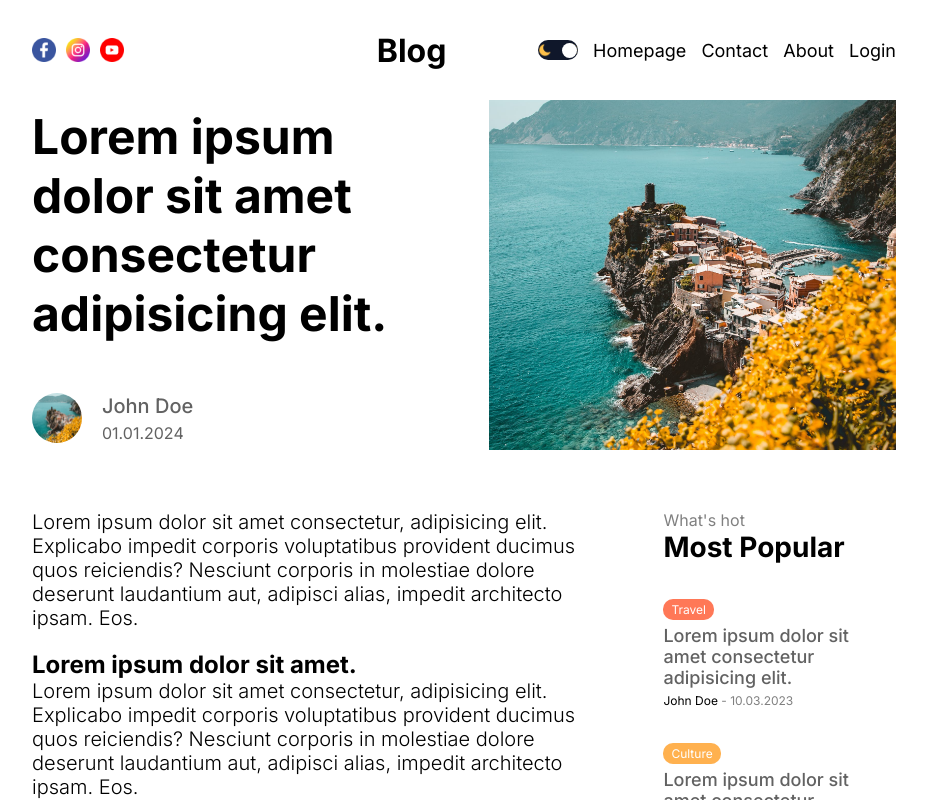
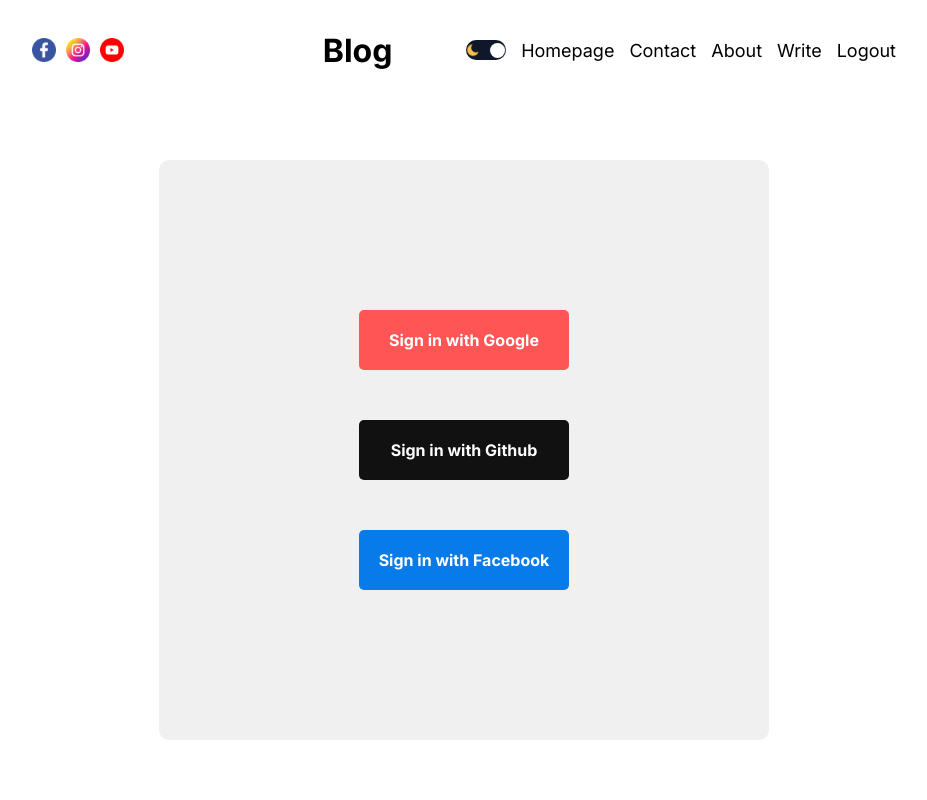
Before and after one commit to mdarrakibislamrifat/blog, a Next.js app: page /login in a window 1280 px wide. Shown: the top 800 px of the page, without its empty margins (176-1103 px from the left). Built offline with nearby package versions, Linux system fonts and the light colour scheme.

Commit message:
Login page design

```diff
--- /dev/null
+++ b/src/app/login/loginPage.module.css
@@ -0,0 +1,55 @@
+.container{
+    display: flex;
+    align-items: center;
+    justify-content: center;
+    margin-top: 60px;
+}
+
+.wrapper{
+    background-color: var(--softBg);
+    padding: 150px 200px;
+    display: flex;
+    flex-direction: column;
+    gap: 50px;
+    border-radius: 10px;
+}
+
+.socialButton{
+    padding: 20px;
+    border-radius: 5px;
+    border: none;
+    color: white;
+    font-weight: bold;
+    cursor: pointer;
+    display: flex;
+    align-items: center;
+    justify-content: center;
+}
+
+.socialButton:first-child{
+background-color: #ff5555;
+}
+
+.socialButton:nth-child(2){
+    background-color: #111;
+}
+
+.socialButton:nth-child(3){
+    background-color: #087BEA;
+}
+
+@media screen and (max-width:768px) {
+    .wrapper{
+        padding: 50px 100px;
+    }
+}
+
+@media screen and(max-width:640px) {
+    .wrapper{
+        padding: 30px;
+    }
+    .socialButton{
+        font-weight: 400;
+        font-size: 14px;
+    }
+}
--- /dev/null
+++ b/src/app/login/page.jsx
@@ -0,0 +1,15 @@
+import styles from "./loginPage.module.css";
+
+const page = () => {
+  return (
+    <div className={styles.container}>
+      <div className={styles.wrapper}>
+        <div className={styles.socialButton}>Sign in with Google</div>
+        <div className={styles.socialButton}>Sign in with Github</div>
+        <div className={styles.socialButton}>Sign in with Facebook</div>
+      </div>
+    </div>
+  );
+};
+
+export default page;
--- a/src/components/authLinks/AuthLinks.jsx
+++ b/src/components/authLinks/AuthLinks.jsx
@@ -10,7 +10,7 @@
 
   return (
     <>
-      {status === "unauthenticated" ? (
+      {status === "authenticated" ? (
         <Link href="/login" className={styles.link}>
           Login
         </Link>
```
Also changed, not shown: src/app/write/Write.jsx (added, +7 -0 lines), 1 other file (tests, documents, lock files or other folders).
